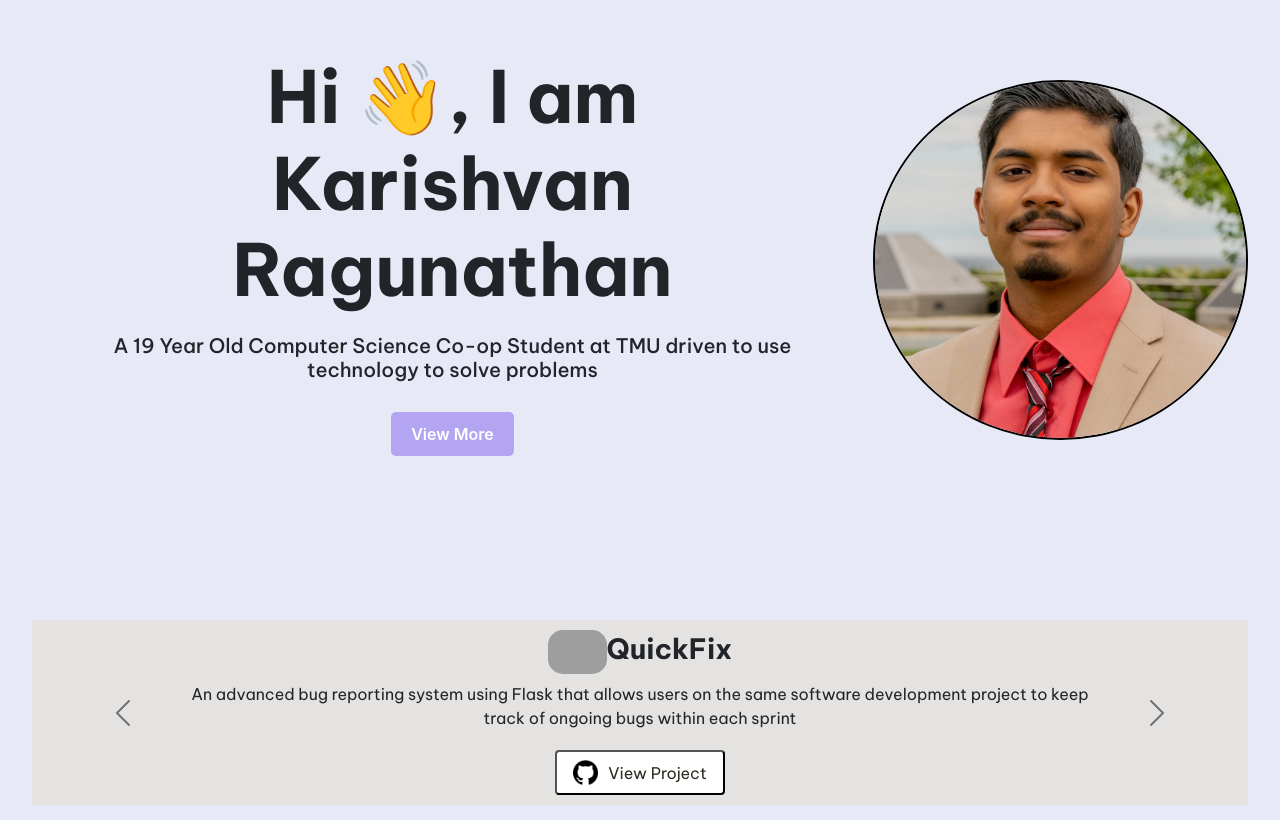
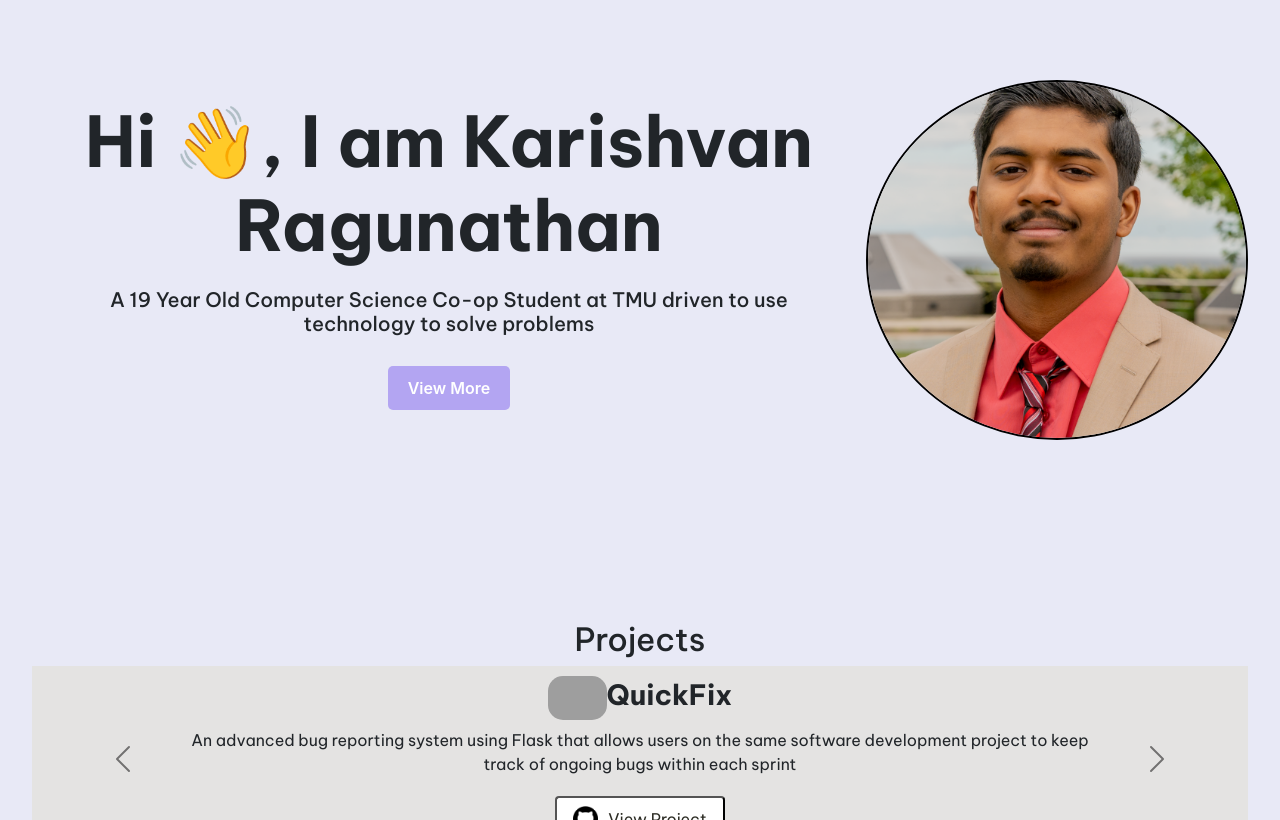
Before and after one commit to Karishvan/personalwebsite2024, a React (Vite) app: page / in a window 1280 px wide. Shown: the part 132-952 px from the top of the page. Built offline with nearby package versions, Linux system fonts and the light colour scheme; grey boxes are pictures that could not be loaded.

Commit message:
Adjusted size and added subheadings

```diff
--- a/src/components/Carousel.tsx
+++ b/src/components/Carousel.tsx
@@ -44,6 +44,8 @@ const Carousel = () => {
   };
 
   return (
+    <>
+      <h2>Projects</h2>
       <div id="carouselExample" className="carousel slide">
         <div className="carousel-inner">
           {projects.map((project, index) => (
@@ -70,7 +72,10 @@ const Carousel = () => {
           data-bs-slide="prev"
           onClick={prevSlide}
         >
-        <span className="carousel-control-prev-icon" aria-hidden="true"></span>
+          <span
+            className="carousel-control-prev-icon"
+            aria-hidden="true"
+          ></span>
           <span className="visually-hidden">Previous</span>
         </button>
         <button
@@ -80,10 +85,14 @@ const Carousel = () => {
           data-bs-slide="next"
           onClick={nextSlide}
         >
-        <span className="carousel-control-next-icon" aria-hidden="true"></span>
+          <span
+            className="carousel-control-next-icon"
+            aria-hidden="true"
+          ></span>
           <span className="visually-hidden">Next</span>
         </button>
       </div>
+    </>
   );
 };
 
--- a/src/components/Header.module.css
+++ b/src/components/Header.module.css
@@ -8,7 +8,7 @@
 
 .home-title {
     text-align: center;
-    font-size: 72px;
+    font-size: 70px;
     margin-bottom: 0px;
     font-weight: 700;
 }
--- a/src/components/Project.tsx
+++ b/src/components/Project.tsx
@@ -18,9 +18,9 @@ const Project = ({ title, children, image, github }: Props) => {
           />
           {title}
         </h3>
-        <div className={styles["content-section-text"]}>
-          <p className={styles["project-description"]}>{children}</p>
-        </div>
+
+        <p className={styles["project-description"]}>{children}</p>
+
         <div className={styles["project-button-container"]}>
           <a
             className={styles["button-link"]}
```
Lines whose indentation alone changed are shown as unchanged.
